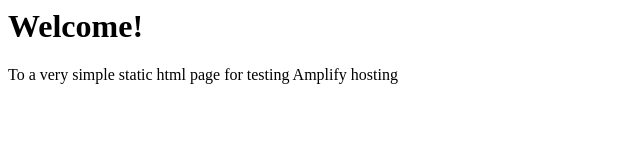
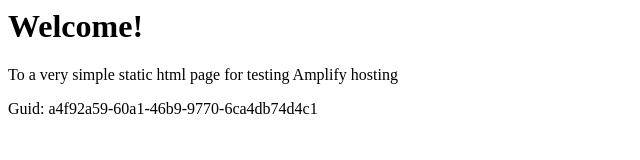
Before and after one commit to amplify-github-test-hkg/Github-PR-Commit-Integration-Test-DoNotTouch-Gith-P5X5MO5I-v1-prod-ap-east-1, a website: page src/index.html in a window 1280 px wide. Shown: the whole page, without its empty margins (0-640 px from the left). Drawn offline with Linux system fonts and the light colour scheme.

Commit message:
commit from integ tests

```diff
--- a/src/index.html
+++ b/src/index.html
@@ -1,3 +1,5 @@
+
+
 <html lang="en">
 
 <head>
@@ -10,6 +12,6 @@
 <body>
     <h1>Welcome!</h1>
     <p>To a very simple static html page for testing Amplify hosting</p>
-</body>
+    <p>Guid: a4f92a59-60a1-46b9-9770-6ca4db74d4c1</p></body>
 
 </html>
```
